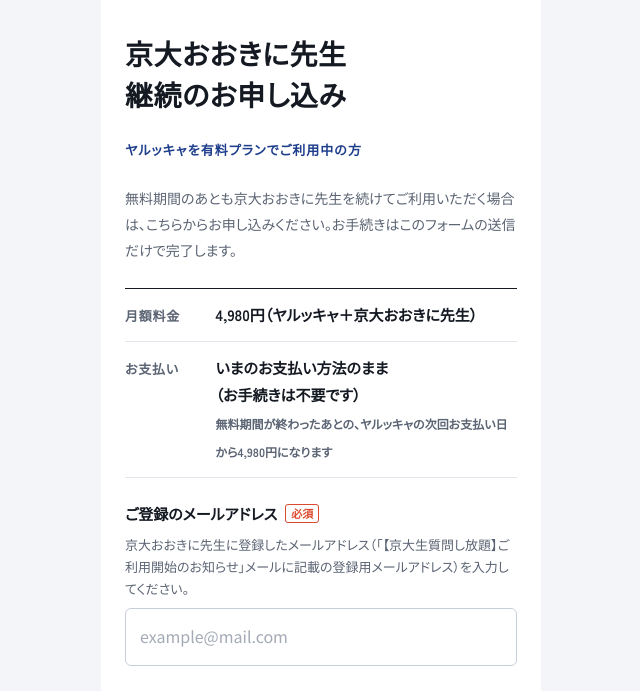
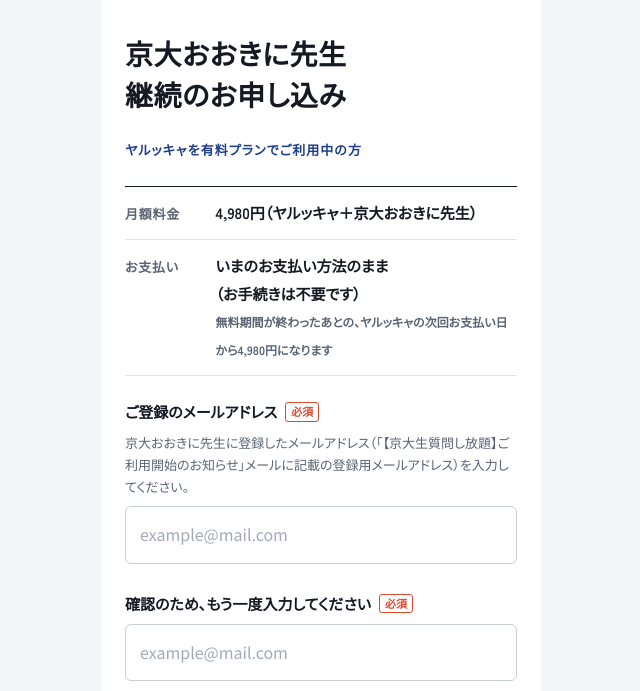
Before and after one commit to Herazika/go, a plain HTML site: page ookini-lp/continue/index.html in a window 1280 px wide. Shown: the part 74-765 px from the top of the page, without its empty margins (319-959 px from the left). Drawn offline with Linux system fonts and the light colour scheme.

Commit message:
fix: おおきに継続フォーム冒頭の重複した説明文を削除
Co-Authored-By: Claude Opus 5.5 <noreply@anthropic.com>

```diff
--- a/ookini-lp/continue/index.html
+++ b/ookini-lp/continue/index.html
@@ -22,7 +22,6 @@
   <section class="sec" id="formsec">
     <h1 class="h1">京大おおきに先生<br>継続のお申し込み</h1>
     <p class="eyebrow">ヤルッキャを有料プランでご利用中の方</p>
-    <p class="lead">無料期間のあとも京大おおきに先生を続けてご利用いただく場合は、こちらからお申し込みください。お手続きはこのフォームの送信だけで完了します。</p>
     <ul class="pair">
       <li><span class="k">月額料金</span><span class="v">4,980円（ヤルッキャ＋京大おおきに先生）</span></li>
       <li><span class="k">お支払い</span><span class="v">いまのお支払い方法のまま<span class="nw">（お手続きは不要です）</span><br><small class="note">無料期間が終わったあとの、ヤルッキャの次回お支払い日から4,980円になります</small></span></li>
```
